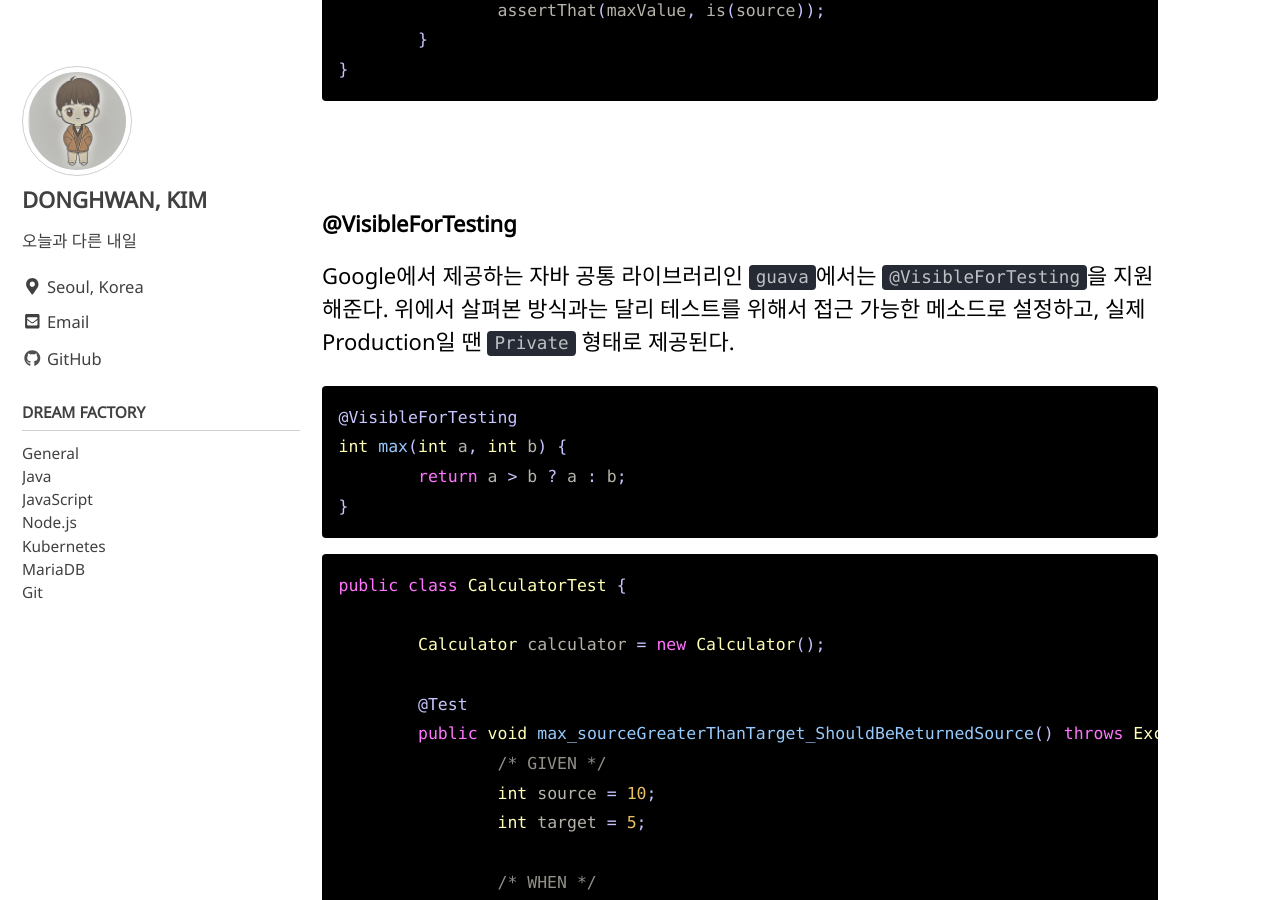
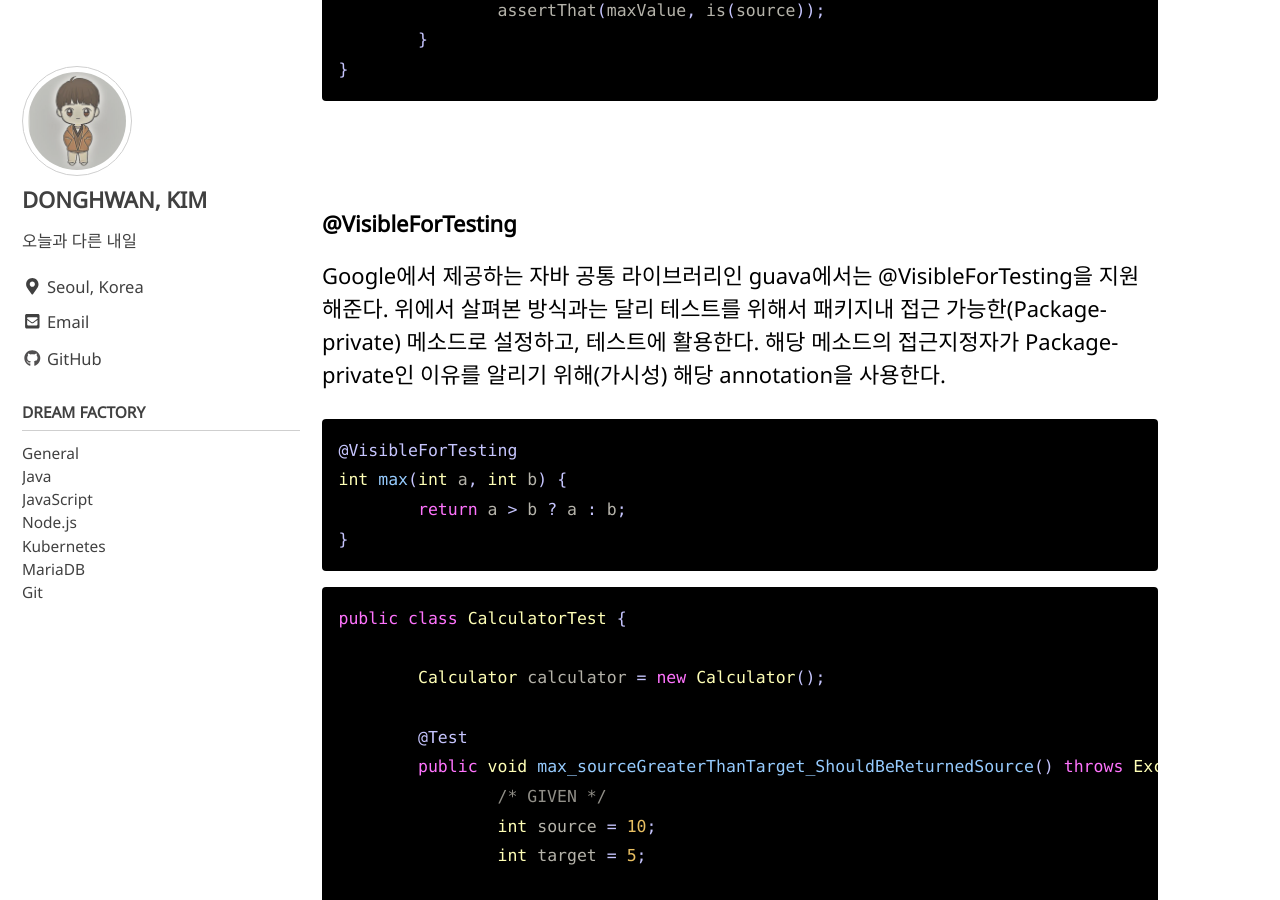
Before and after one commit to yearnlune/yearnlune.github.io, a Jekyll site: the page built from _posts/2021-06-08-java-private-method-test.md, in a window 1280 px wide and 900 px high, scrolled down 3610 px. Built offline with Jekyll 4.4.1, drawn with Linux system fonts in a browser that asks for light colours; cached includes are drawn as plain includes; comment, search, counter and statistics services are not loaded.

````diff
--- a/_posts/2021-06-08-java-private-method-test.md
+++ b/_posts/2021-06-08-java-private-method-test.md
@@ -124,7 +124,7 @@ public class CalculatorTest {
 
 ### @VisibleForTesting
 
-Google에서 제공하는 자바 공통 라이브러리인 `guava`에서는 `@VisibleForTesting`을 지원해준다. 위에서 살펴본 방식과는 달리 테스트를 위해서 접근 가능한 메소드로 설정하고, 실제 Production일 땐 `Private` 형태로 제공된다.
+Google에서 제공하는 자바 공통 라이브러리인 guava에서는 @VisibleForTesting을 지원해준다. 위에서 살펴본 방식과는 달리 테스트를 위해서 패키지내 접근 가능한(Package-private) 메소드로 설정하고, 테스트에 활용한다. 해당 메소드의 접근지정자가 Package-private인 이유를 알리기 위해(가시성) 해당 annotation을 사용한다.
 
 ```java
 @VisibleForTesting
````
